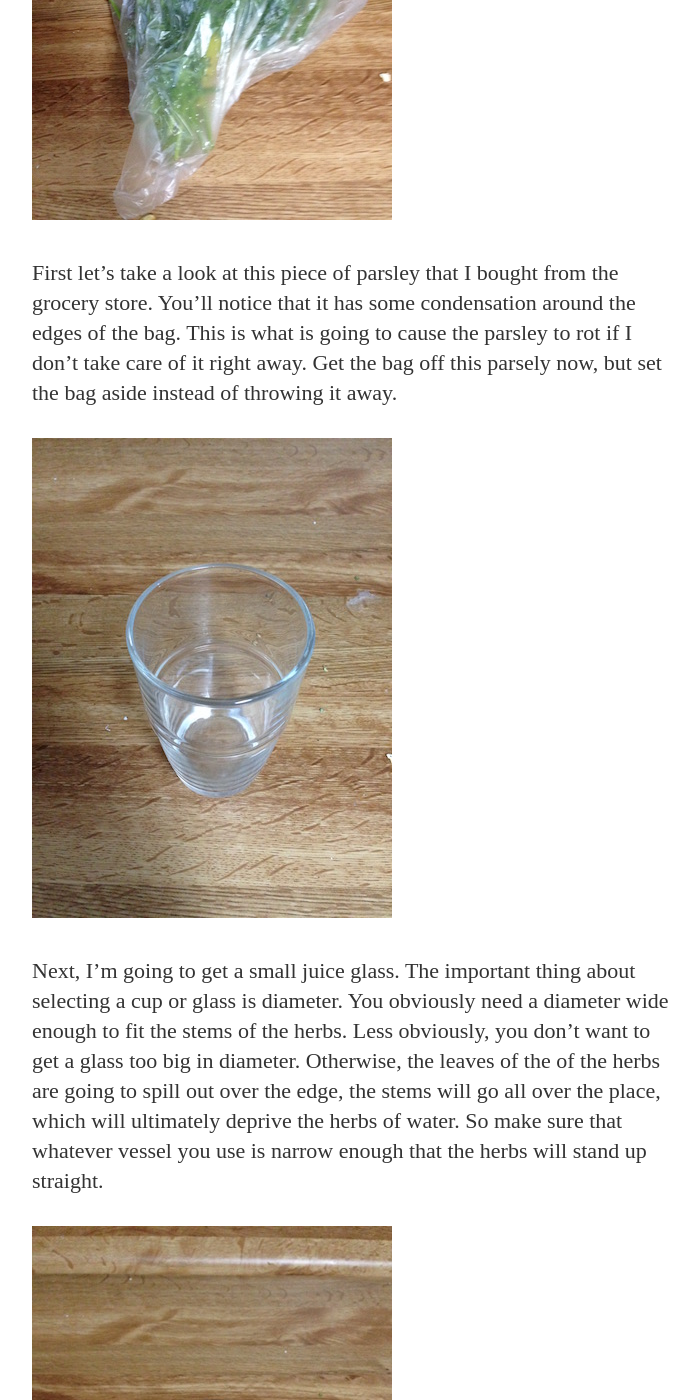
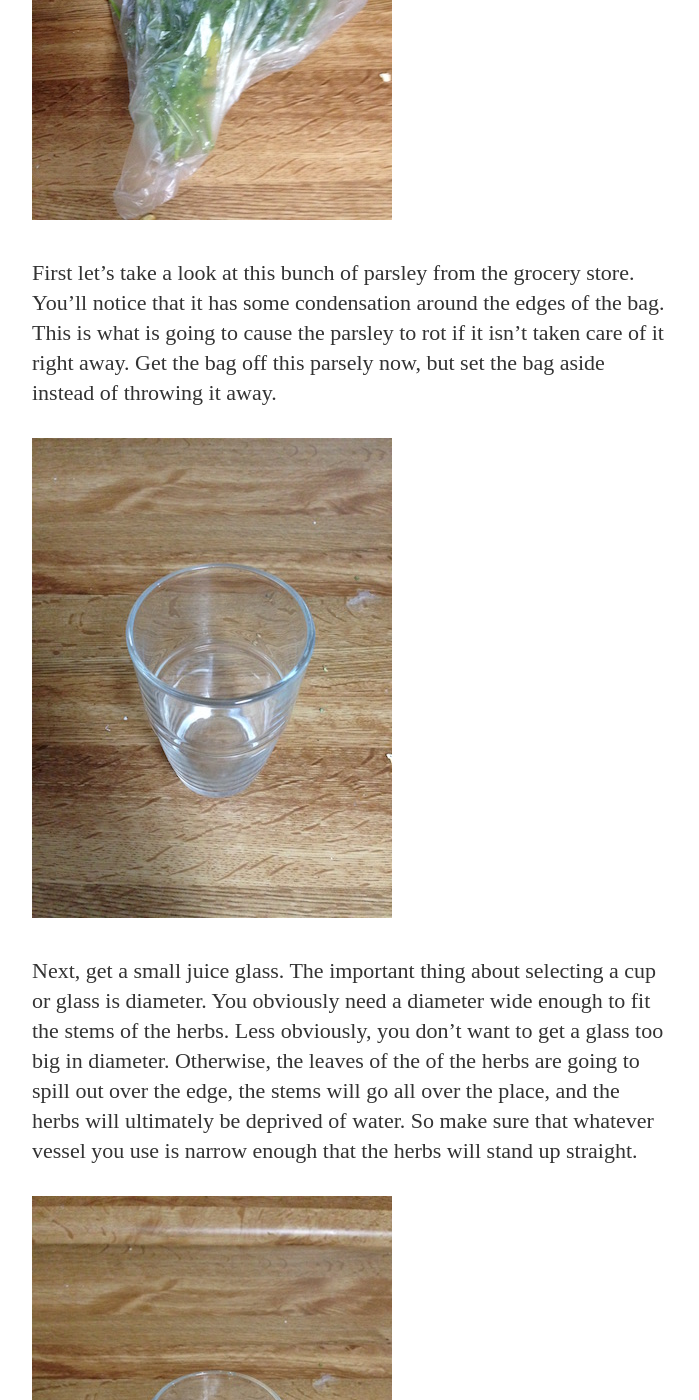
Before and after one commit to jlleblanc/blog.jlleblanc.com, a Jekyll site: the page built from _posts/2016-03-04-keep-herbs-fresh-longer.markdown, in a window 1280 px wide and 1400 px high, scrolled down 1470 px. Shown: the whole window, without its empty margins (288-987 px from the left). Built offline with Jekyll 4.4.1, drawn with Linux system fonts in a browser that asks for light colours; nearby versions of some CDN libraries; some web fonts are replaced.

Commit message:
edits to keep herbs fresh longer

```diff
--- a/_posts/2016-03-04-keep-herbs-fresh-longer.markdown
+++ b/_posts/2016-03-04-keep-herbs-fresh-longer.markdown
@@ -11,11 +11,11 @@ I've come up with a system to keep herbs fresher. It involves keeping the herbs
 
 ![]({{ site.url }}/assets/article_images/2016-03-04-keep-herbs-fresh-longer/in-bag.jpg)
 
-First let's take a look at this piece of parsley that I bought from the grocery store. You'll notice that it has some condensation around the edges of the bag. This is what is going to cause the parsley to rot if I don't take care of it right away. Get the bag off this parsely now, but set the bag aside instead of throwing it away.
+First let's take a look at this bunch of parsley from the grocery store. You'll notice that it has some condensation around the edges of the bag. This is what is going to cause the parsley to rot if it isn't taken care of it right away. Get the bag off this parsely now, but set the bag aside instead of throwing it away.
 
 ![]({{ site.url }}/assets/article_images/2016-03-04-keep-herbs-fresh-longer/empty-glass.jpg)
 
-Next, I'm going to get a small juice glass. The important thing about selecting a cup or glass is diameter. You obviously need a diameter wide enough to fit the stems of the herbs. Less obviously, you don't want to get a glass too big in diameter. Otherwise, the leaves of the of the herbs are going to spill out over the edge, the stems will go all over the place, which will ultimately deprive the herbs of water. So make sure that whatever vessel you use is narrow enough that the herbs will stand up straight.
+Next, get a small juice glass. The important thing about selecting a cup or glass is diameter. You obviously need a diameter wide enough to fit the stems of the herbs. Less obviously, you don't want to get a glass too big in diameter. Otherwise, the leaves of the of the herbs are going to spill out over the edge, the stems will go all over the place, and the herbs will ultimately be deprived of water. So make sure that whatever vessel you use is narrow enough that the herbs will stand up straight.
 
 ![]({{ site.url }}/assets/article_images/2016-03-04-keep-herbs-fresh-longer/glass-with-water.jpg)
 
```
